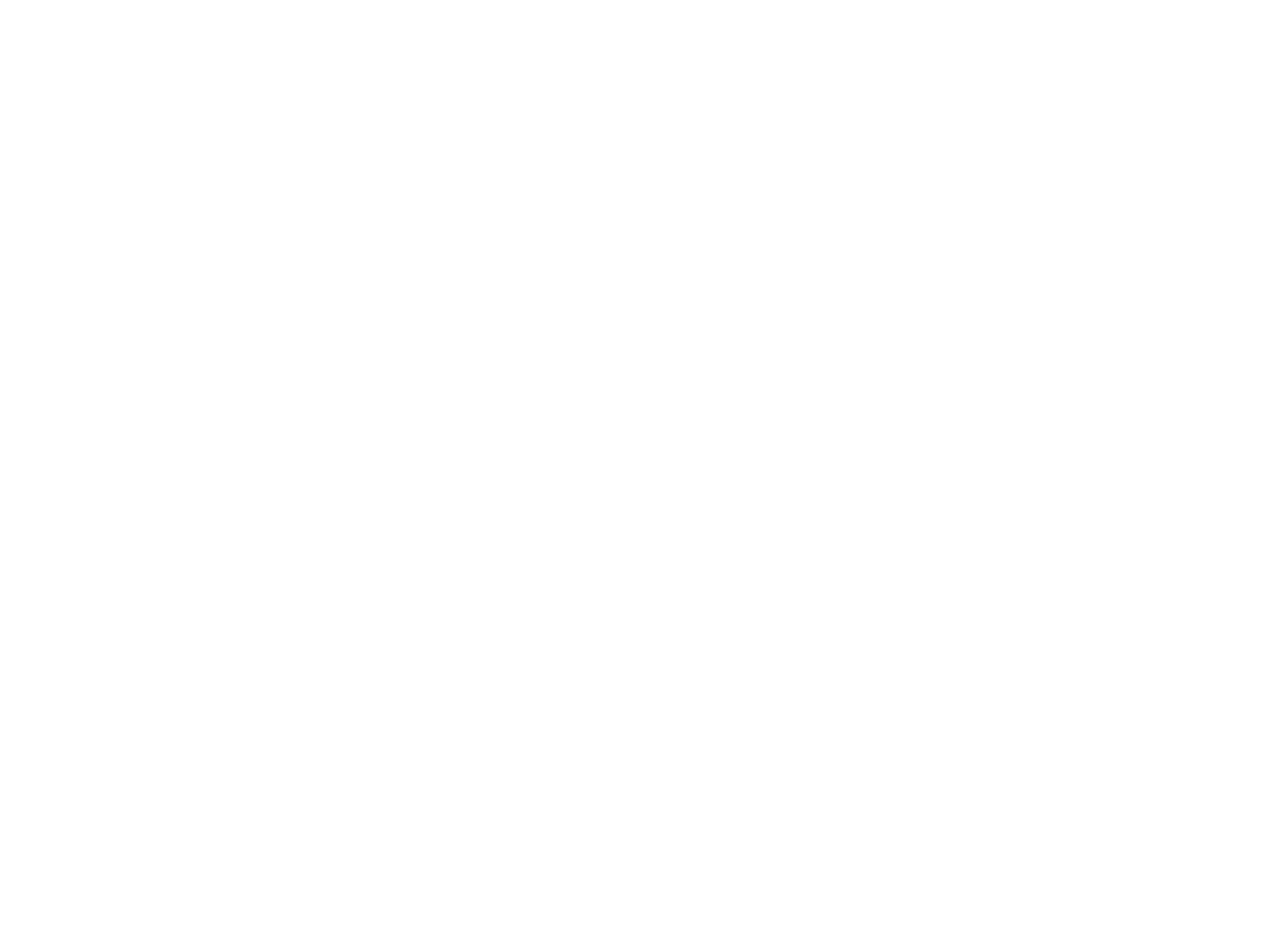
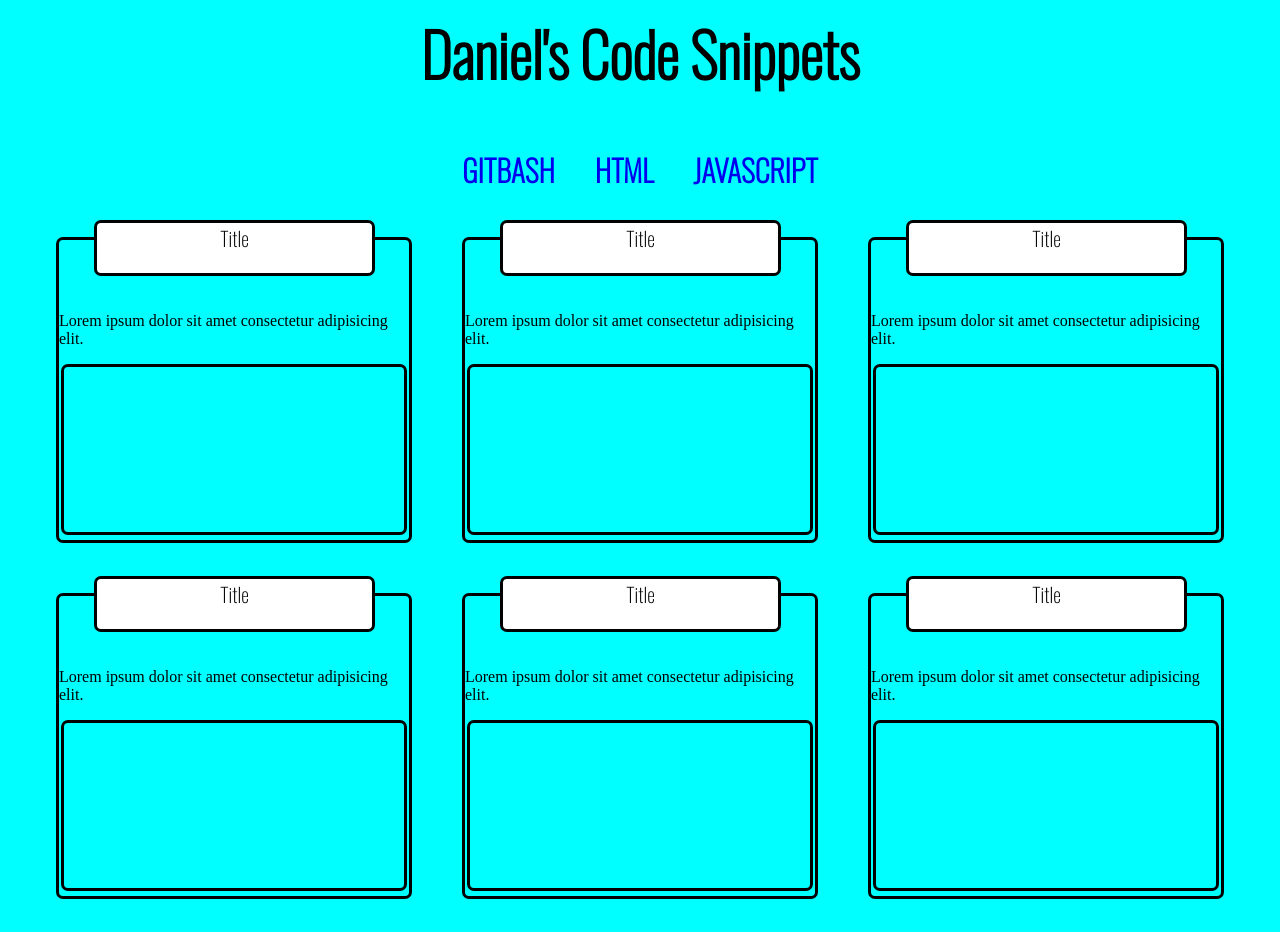
Before and after one commit to dannfirefight322/Daniels-code-Snippets, a plain HTML site: page gitbash.html in a window 1280 px wide. Before the commit the page ends 800 px from the top, so only its background shows below. Drawn offline with nearby package versions, Linux system fonts and the light colour scheme.

Commit message:
adding more code tiles and making flex work.

```diff
--- a/assets/css/stylesheet.css
+++ b/assets/css/stylesheet.css
@@ -23,6 +23,7 @@ header{
     font-family: var(--mainText);
     font-weight: bold;
     font-size: 30px;
+    padding-bottom: 20px;;
 }
 
 .index{
@@ -30,10 +31,44 @@ header{
     justify-content: center;
 }
 .iMain{
-    display: flex;
     border: solid;
     text-align: center;
     width: 500px;
     font-family: var(--mainText);
     font-size: 20px;
 }
+.container{
+    display: flex;
+    flex-direction: row;
+    flex-wrap: wrap;
+    justify-content: center;
+}
+.box{
+    border: solid;
+    height:300px;
+    width:350px;
+    border-radius: 7px;
+    margin: 25px;
+}
+.title{
+    display: flex;
+    justify-content: center;
+    position: relative;
+    left: 35px;
+    top: -20px;
+    border: solid;
+    height: 50px;
+    width: 275px;
+    background-color: white;
+    font-size: 20px;
+    font-family: var(--mainText);
+    border-radius: 7px;
+}
+.codeBlock{
+    position: relative;
+    left: 2px;
+    border: solid;
+    width: 340px;
+    height: 165px;
+    border-radius: 7px;
+}
--- a/gitbash.html
+++ b/gitbash.html
@@ -0,0 +1,94 @@
+<!DOCTYPE html>
+<html lang="en">
+
+<head>
+    <meta charset="UTF-8">
+    <meta http-equiv="X-UA-Compatible" content="IE=edge">
+    <meta name="viewport" content="width=device-width, initial-scale=1.0">
+    <link rel="stylesheet" type="text/css" href="./assets/css/stylesheet.css">
+    <link rel="preconnect" href="https://fonts.googleapis.com">
+    <link href="https://fonts.googleapis.com/css2?family=Oswald:wght@200&display=swap" rel="stylesheet">
+    <title>Daniel's Code Snippets</title>
+</head>
+
+<body>
+    <header>
+        Daniel's Code Snippets
+    </header>
+    <nav class="H-links">
+        <a class="Hm-links" href="gitbash.html">GITBASH</a>
+        <a class="Hm-links" href="html.html">HTML</a>
+        <a class="Hm-links" href="javascript.html">JAVASCRIPT</a>
+    </nav>
+    <section class="container">
+        <!--Box-->
+        <section class="box">
+            <main class="title">
+                Title
+            </main>
+            <p class="card-text">
+                Lorem ipsum dolor sit amet consectetur adipisicing elit.
+            </p>
+            <main class="codeBlock">
+            </main>
+        </section>
+        <!--box2-->
+        <section class="box">
+            <main class="title">
+                Title
+            </main>
+            <p class="card-text">
+                Lorem ipsum dolor sit amet consectetur adipisicing elit.
+            </p>
+            <main class="codeBlock">
+
+            </main>
+        </section>
+        <!--box3-->
+        <section class="box">
+            <main class="title">
+                Title
+            </main>
+            <p class="card-text">
+                Lorem ipsum dolor sit amet consectetur adipisicing elit.
+            </p>
+            <main class="codeBlock">
+            </main>
+        </section>
+        <!--box4-->
+        <section class="box">
+            <main class="title">
+                Title
+            </main>
+            <p class="card-text">
+                Lorem ipsum dolor sit amet consectetur adipisicing elit.
+            </p>
+            <main class="codeBlock">
+            </main>
+        </section>
+        <!--box5-->
+        <section class="box">
+            <main class="title">
+                Title
+            </main>
+            <p class="card-text">
+                Lorem ipsum dolor sit amet consectetur adipisicing elit.
+            </p>
+            <main class="codeBlock">
+            </main>
+        </section>
+        <!--box6-->
+        <section class="box">
+            <main class="title">
+                Title
+            </main>
+            <p class="card-text">
+                Lorem ipsum dolor sit amet consectetur adipisicing elit.
+            </p>
+            <main class="codeBlock">
+            </main>
+        </section>
+    </section>
+</body>
+
+</html>
```
Also changed, not shown: index.html (+1 -1 lines).
